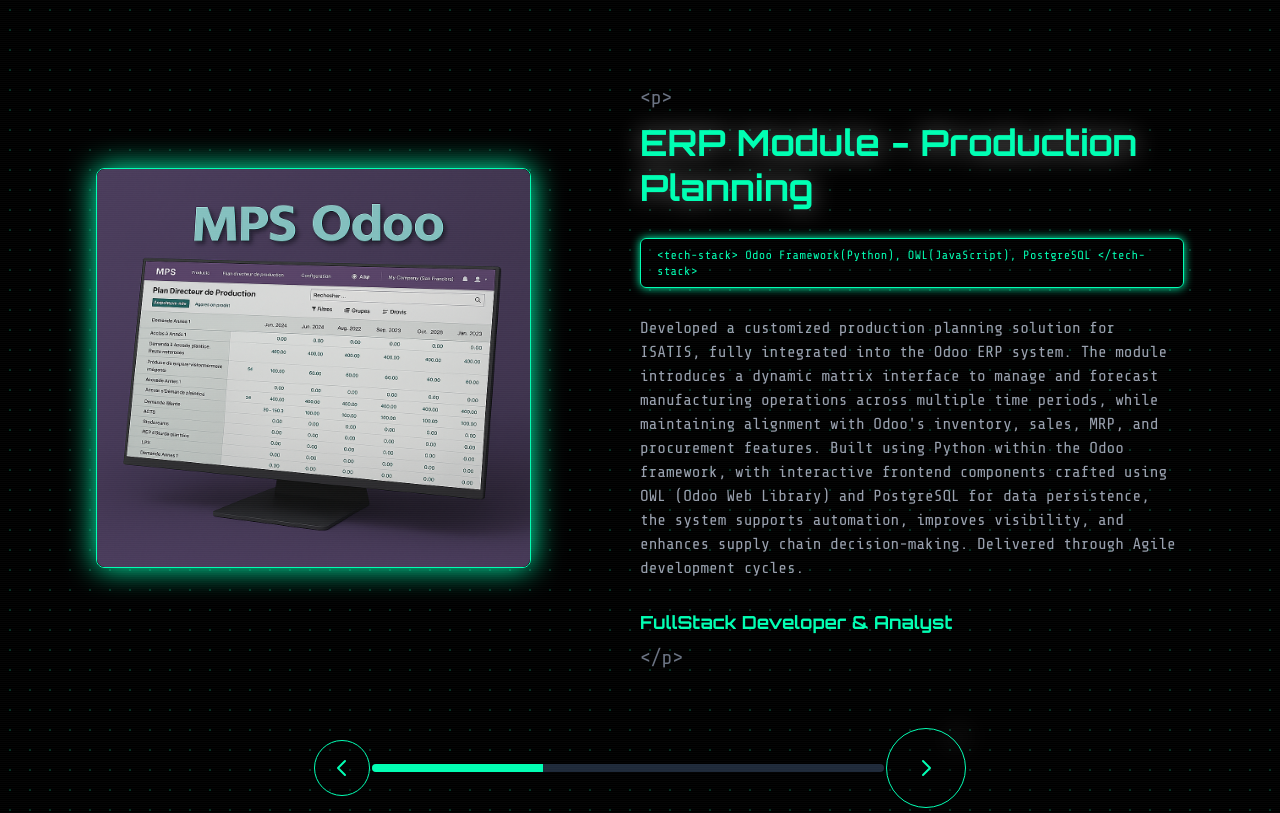
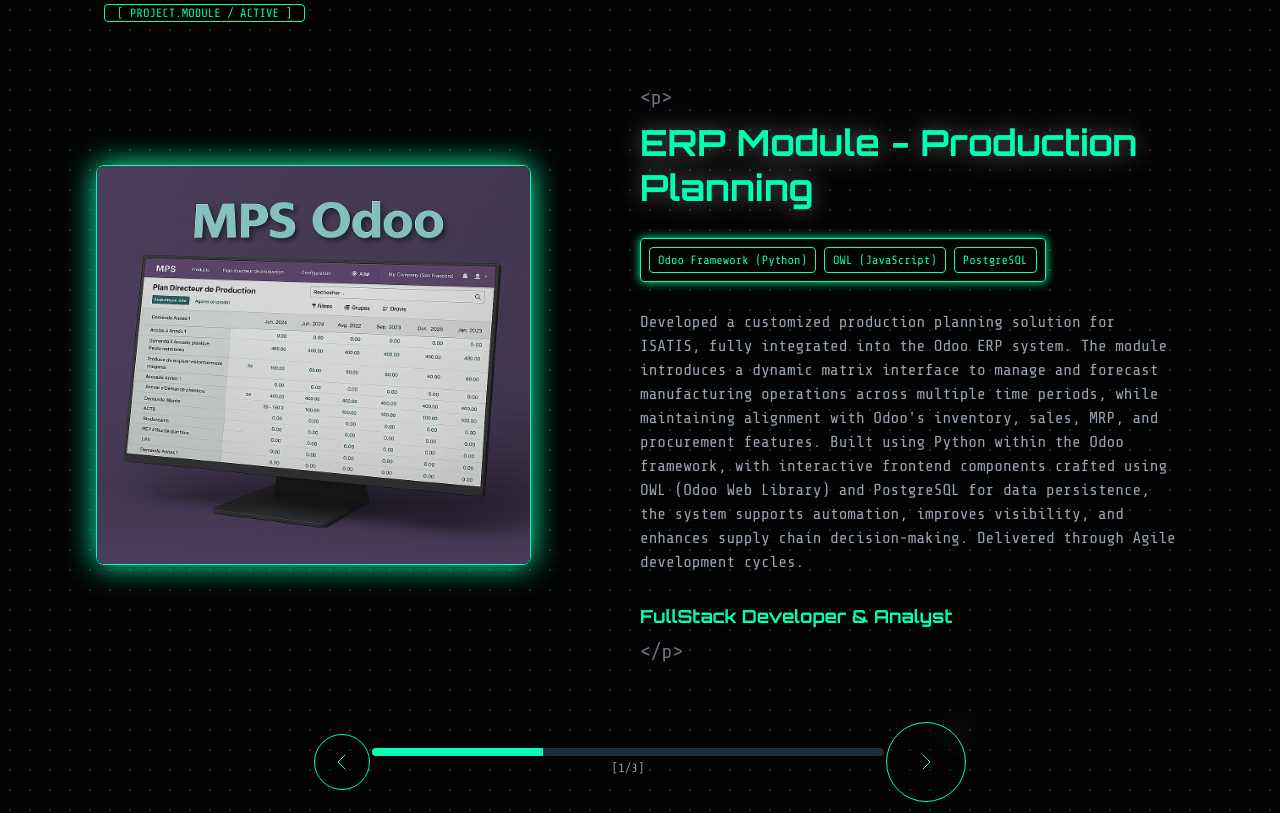
Before and after one commit to belkhelfamehdi/Portfolio_V2, a React (Vite) app: page / in a window 1280 px wide. Shown: the part 1580-2393 px from the top of the page. Built offline with nearby package versions, Linux system fonts and the light colour scheme.

Commit message:
fix: improve formatting and layout in ProjectsSection for better readability and navigation

```diff
--- a/src/components/ProjectsSection.tsx
+++ b/src/components/ProjectsSection.tsx
@@ -10,7 +10,7 @@ const projects = [
     title: "ERP Module - Production Planning",
     description:
       "Developed a customized production planning solution for ISATIS, fully integrated into the Odoo ERP system. The module introduces a dynamic matrix interface to manage and forecast manufacturing operations across multiple time periods, while maintaining alignment with Odoo's inventory, sales, MRP, and procurement features. Built using Python within the Odoo framework, with interactive frontend components crafted using OWL (Odoo Web Library) and PostgreSQL for data persistence, the system supports automation, improves visibility, and enhances supply chain decision-making. Delivered through Agile development cycles.",
-    stack: "Odoo Framework(Python), OWL(JavaScript), PostgreSQL",
+    stack: "Odoo Framework (Python), OWL (JavaScript), PostgreSQL",
     image: Project1Img,
     role: "FullStack Developer & Analyst",
     link: "#",
@@ -28,7 +28,7 @@ const projects = [
     title: "HardSpace – E-Commerce Platform",
     description:
       "HardSpace is a web-based e-commerce platform designed for the sale and distribution of computer hardware. The platform offers a complete interface for customers, suppliers, and administrators, enabling real-time product management, order processing, and user interaction. Built with Laravel 10 for robust backend logic, Tailwind CSS for a responsive and modern UI, and MySQL for reliable data management, the system delivers a scalable and efficient shopping experience tailored for tech enthusiasts and vendors alike.",
-    stack: "Laravel, TailwindCss, MySQL",
+    stack: "Laravel, TailwindCSS, MySQL",
     image: Project3Img,
     role: "FullStack Developer",
     link: "#",
@@ -38,12 +38,18 @@ const projects = [
 const ProjectsSection: React.FC = () => {
   const [current, setCurrent] = useState(0);
 
-  const next = () => setCurrent((index) => (index + 1) % projects.length);
-  const prev = () => setCurrent((index) => (index - 1 + projects.length) % projects.length);
+  const next = () => setCurrent((i) => (i + 1) % projects.length);
+  const prev = () => setCurrent((i) => (i - 1 + projects.length) % projects.length);
 
   return (
-    <section id="projects" className="min-h-screen text-neon-green font-mono flex flex-col items-center justify-center px-4 py-16">
+    <section id="projects" className="min-h-screen text-neon-green font-mono flex flex-col items-center justify-center px-4 py-16 relative">
+      {/* HUD Label */}
+      <div className="absolute -top-4 left-6 px-3 text-xs font-mono text-neon-green bg-black border border-neon-green rounded z-10">
+        [ PROJECT.MODULE / ACTIVE ]
+      </div>
+
       <div className="flex flex-col md:flex-row items-center justify-between space-x-0 space-y-5 w-full max-w-7xl">
+        {/* Image */}
         <div className="relative w-full md:w-2/5 h-[400px] border border-neon-green shadow-[0_0_30px_#00FFB3] rounded-lg bg-black/60 backdrop-blur-sm">
           <AnimatePresence mode="wait">
             <motion.div
@@ -63,6 +69,7 @@ const ProjectsSection: React.FC = () => {
           </AnimatePresence>
         </div>
 
+        {/* Text */}
         <div className="flex flex-col items-start justify-center w-full md:w-1/2 mt-10 md:mt-0">
           <AnimatePresence mode="wait">
             <motion.div
@@ -83,18 +90,36 @@ const ProjectsSection: React.FC = () => {
                     <GlitchText text={projects[current].title} delay={-10} />
                   </span>
                 </h1>
-            <div className="w-full px-4 py-2 border border-neon-green bg-black/50 rounded-md shadow-[0_0_10px_#00FFB3]">
-    <p className="text-xs text-neon-green font-mono tracking-wide">
-      &lt;tech-stack&gt; {projects[current].stack} &lt;/tech-stack&gt;
-    </p>
+
+                {/* Tech Stack Badges */}
+                <div className="flex flex-wrap gap-2 px-2 py-2 bg-black/50 border border-neon-green rounded shadow-[0_0_10px_#00FFB3]">
+                  {projects[current].stack.split(", ").map((tech) => (
+                    <span
+                      key={tech}
+                      className="px-2 py-1 border border-neon-green text-xs rounded bg-black text-neon-green font-mono"
+                    >
+                      {tech}
+                    </span>
+                  ))}
                 </div>
+
                 <p className="text-gray-400 font-mono text-md leading-normal">
                   {projects[current].description}
                 </p>
+
                 <h2 className="text-lg font-bold font-orbitron text-neon-green">
                   <GlitchText text={projects[current].role} delay={-10} />
                 </h2>
 
+                {projects[current].link !== "#" && (
+                  <a
+                    href={projects[current].link}
+                    target="_blank"
+                    className="mt-3 px-4 py-2 border border-neon-green rounded font-mono text-xs text-neon-green hover:bg-neon-green/20 transition"
+                  >
+                    View Project →
+                  </a>
+                )}
               </div>
               <div className="flex items-start mt-2 text-xl text-gray-500 font-mono">
                 <span>&lt;/p&gt;</span>
@@ -104,42 +129,34 @@ const ProjectsSection: React.FC = () => {
         </div>
       </div>
 
+      {/* Navigation */}
       <div className="flex items-center justify-between w-3/5 mt-14">
         <button
           onClick={prev}
           className="w-14 h-14 rounded-full border border-neon-green bg-black/30 hover:bg-neon-green/10 flex items-center justify-center group transition relative"
         >
-          <svg
-            xmlns="http://www.w3.org/2000/svg"
-            fill="none"
-            viewBox="0 0 24 24"
-            strokeWidth={2}
-            stroke="currentColor"
-            className="w-6 h-6 text-neon-green group-hover:scale-110 transition"
-          >
+          <svg xmlns="http://www.w3.org/2000/svg" className="w-6 h-6 text-neon-green" fill="none" viewBox="0 0 24 24" stroke="currentColor">
             <path strokeLinecap="round" strokeLinejoin="round" d="M15 19l-7-7 7-7" />
           </svg>
         </button>
 
-        <div className="w-full max-w-lg h-2 bg-gray-800 rounded-full overflow-hidden relative ">
+        <div className="flex flex-col items-center gap-1 w-full max-w-lg">
+          <div className="w-full h-2 bg-gray-800 rounded-full overflow-hidden relative">
             <div
               className="absolute left-0 top-0 h-full bg-neon-green transition-all duration-500"
               style={{ width: `${((current + 1) / projects.length) * 100}%` }}
             />
+          </div>
+          <span className="text-xs text-gray-400 font-mono">
+            [{current + 1}/{projects.length}]
+          </span>
         </div>
 
         <button
           onClick={next}
           className="w-20 h-20 rounded-full border border-neon-green bg-black/30 hover:bg-neon-green/10 flex items-center justify-center group transition relative"
         >
-          <svg
-            xmlns="http://www.w3.org/2000/svg"
-            fill="none"
-            viewBox="0 0 24 24"
-            strokeWidth={2}
-            stroke="currentColor"
-            className="w-6 h-6 text-neon-green group-hover:scale-110 transition"
-          >
+          <svg xmlns="http://www.w3.org/2000/svg" className="w-6 h-6 text-neon-green" fill="none" viewBox="0 0 24 24" stroke="currentColor">
             <path strokeLinecap="round" strokeLinejoin="round" d="M9 5l7 7-7 7" />
           </svg>
           <span className="absolute w-2 h-2 bg-white rounded-full right-1 top-1 blur-sm animate-ping" />
```
Lines whose indentation alone changed are shown as unchanged.
